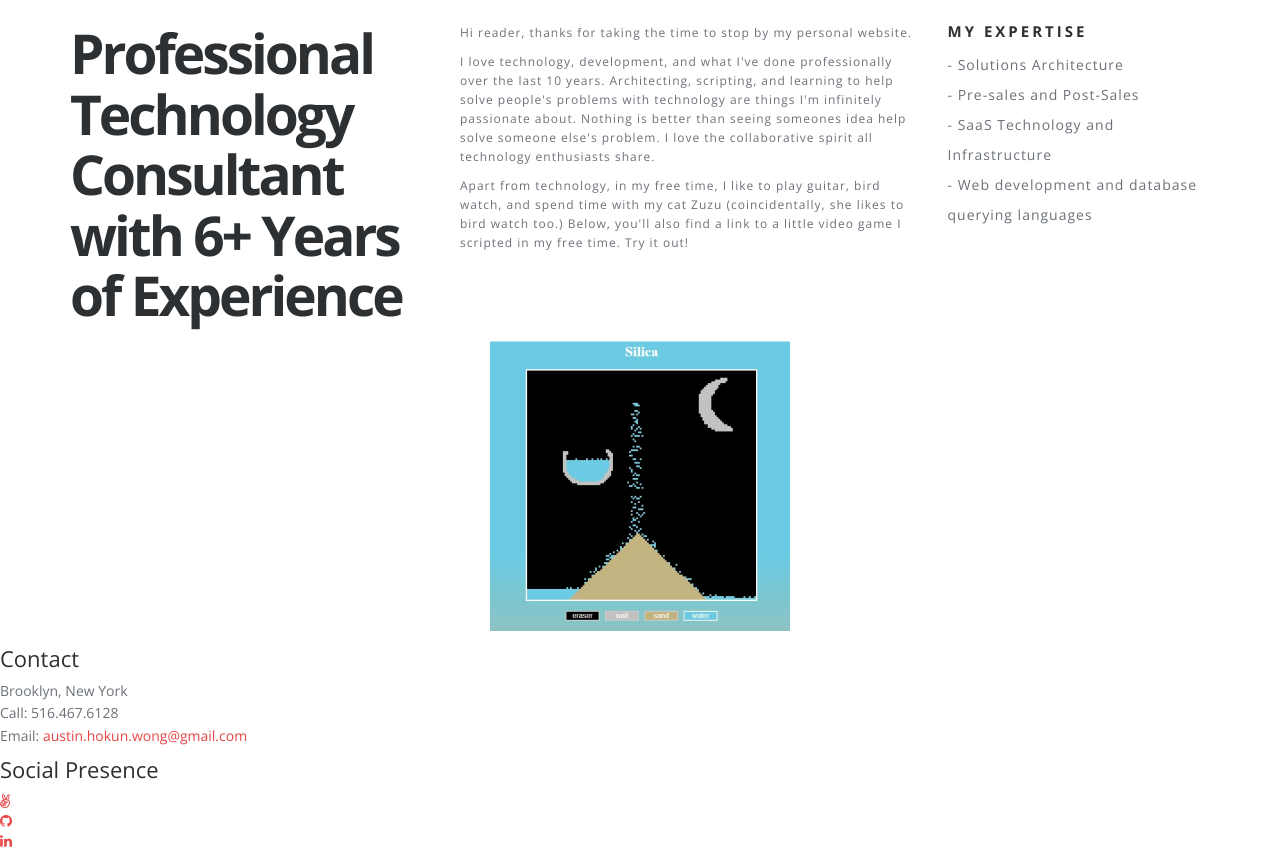
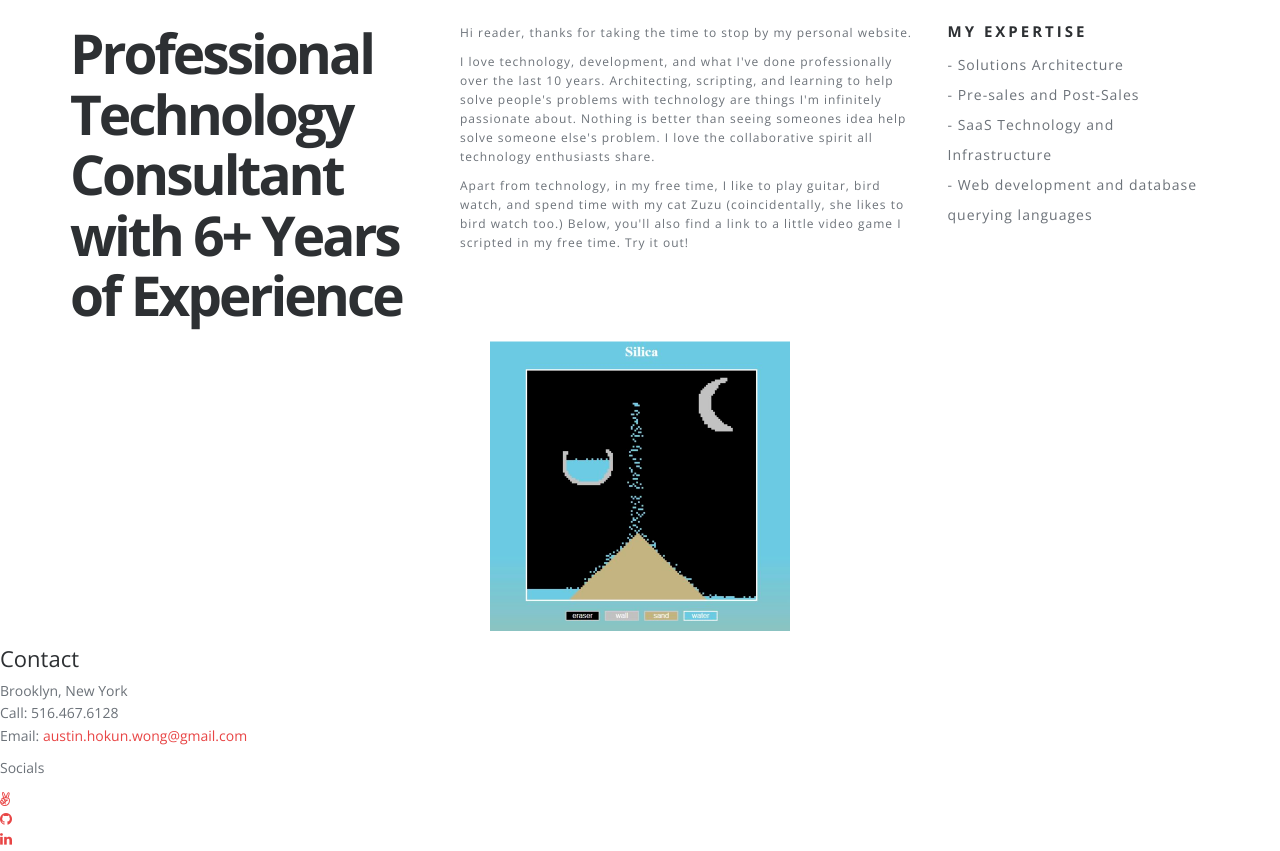
Before and after one commit to CallMeAustino/CallMeAustino.github.io, a plain HTML site: page index.html in a window 1280 px wide. Shown: the part 867-1718 px from the top of the page. Drawn offline with nearby package versions, Linux system fonts and the light colour scheme.

Commit message:
Update index.html

```diff
--- a/index.html
+++ b/index.html
@@ -95,8 +95,10 @@ d <!doctype html>
         Call: 516.467.6128<br>
         Email: <a href="mailto:austin.hokun.wong@gmail.com">austin.hokun.wong@gmail.com</a></p>
     </div>
-    <div class="footer-section social-presence">
-      <h4>Social Presence</h4>
+    <div class="footer-section contact-social-container">
+      <div class="contact">
+        <p>Socials</p>
+      </div>
       <ul class="footer-share">
         <li><a href="https://angel.co/u/austin-wong-5"><i class="fa fa-angellist"></i></a></li>
         <li><a href="https://github.com/CallMeAustino"><i class="fa fa-github"></i></a></li>
```
